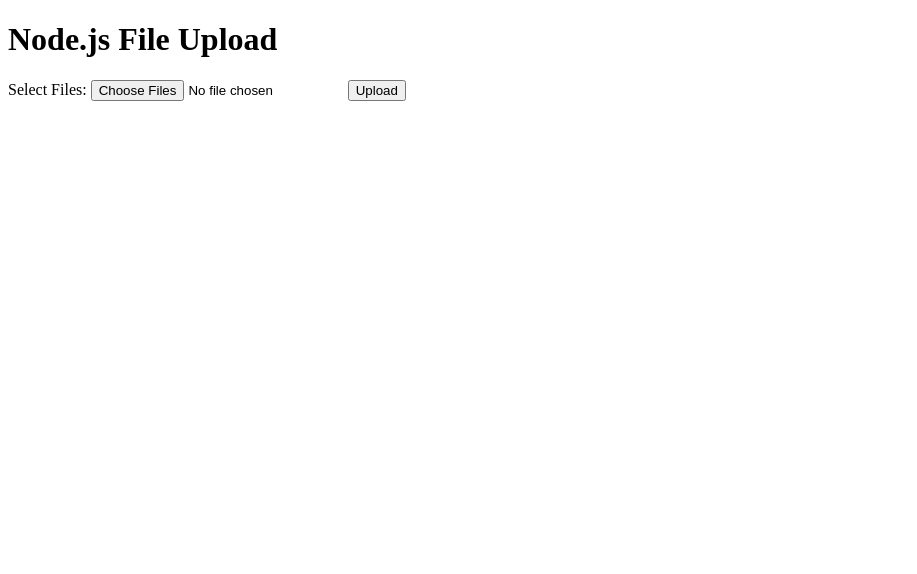
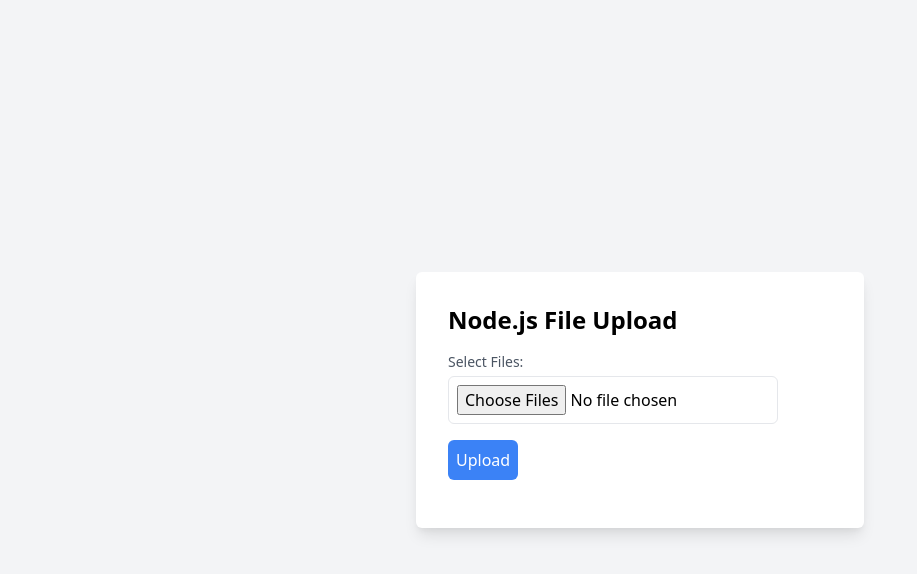
Before and after one commit to n335h/nodeJsUpload, a website: page index.html in a window 1280 px wide. Shown: the whole page, without its empty margins (0-917 px from the left). Drawn offline with nearby package versions, Linux system fonts and the light colour scheme.

Commit message:
basic tailwind css implementation

```diff
--- a/index.html
+++ b/index.html
@@ -3,17 +3,20 @@
 <head>
     <meta charset="UTF-8">
     <meta name="viewport" content="width=device-width, initial-scale=1.0">
-    <title> Node.js File Upload </title>
+    <title>Node.js File Upload</title>
+    <link href="https://cdn.jsdelivr.net/npm/tailwindcss@2.2.19/dist/tailwind.min.css" rel="stylesheet">
 </head>
-<body>
-    <h1 class="title"> Node.js File Upload </h1>
-    <form id="uploadForm" enctype="multipart/form-data">
-        <label for="myFiles"> Select Files: </label>
-        <input type="file" id="myFiles" accept=".pdf, .docx, application/msword, application/vnd.openxmlformats-officedocument.wordprocessingml.document" multiple />
-        <button title="submitButton" type="submit" value="Upload"> Upload </button>
+<body class="bg-gray-100 h-screen flex items-center justify-center">
+    <div class="max-w-md w-full p-8 bg-white shadow-lg rounded-md">
+        <h1 class="text-2xl font-bold mb-4">Node.js File Upload</h1>
+        <form id="uploadForm" enctype="multipart/form-data" class="mb-4">
+            <label for="myFiles" class="block text-sm font-medium text-gray-600">Select Files:</label>
+            <input type="file" id="myFiles" accept=".pdf, .docx, application/msword, application/vnd.openxmlformats-officedocument.wordprocessingml.document" multiple class="mt-1 p-2 border rounded-md focus:outline-none focus:ring focus:border-blue-300">
+            <button type="submit" value="Upload" class="mt-4 p-2 bg-blue-500 text-white rounded-md hover:bg-blue-600 focus:outline-none focus:ring focus:border-blue-300">Upload</button>
         </form>
-    <h2></h2>
-    <h3></h3>
+        <h2 class="text-lg font-semibold mb-2"></h2>
+        <h3 class="text-base text-gray-600"></h3>
+    </div>
 
     <script>
         const form = document.getElementById('uploadForm');
@@ -31,7 +34,6 @@
                 body: formData
             });
 
-
             const json = await response.json();
             console.log(json);
 
@@ -41,15 +43,13 @@
             const h3 = document.querySelector('h3');
             h3.textContent = json?.message;
 
-console.log(json)
+            console.log(json);
         }
 
         form.addEventListener('submit', (e) => {
             e.preventDefault();
             sendFiles();
         });
-
-
     </script>
 </body>
 </html>
--- a/package.json
+++ b/package.json
@@ -16,6 +16,7 @@
   },
   "dependencies": {
     "express": "^4.18.2",
-    "express-fileupload": "^1.4.3"
+    "express-fileupload": "^1.4.3",
+    "tailwindcss": "^3.3.6"
   }
 }
```
Also changed, not shown: 1 other file. Lines whose indentation alone changed are shown as unchanged.
